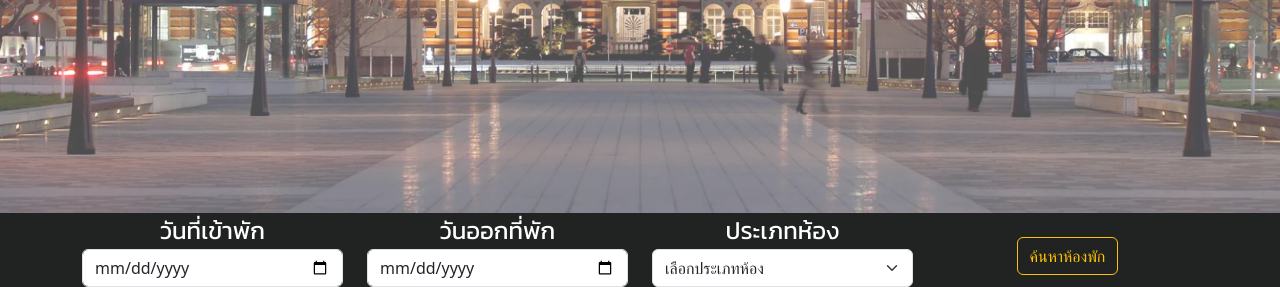
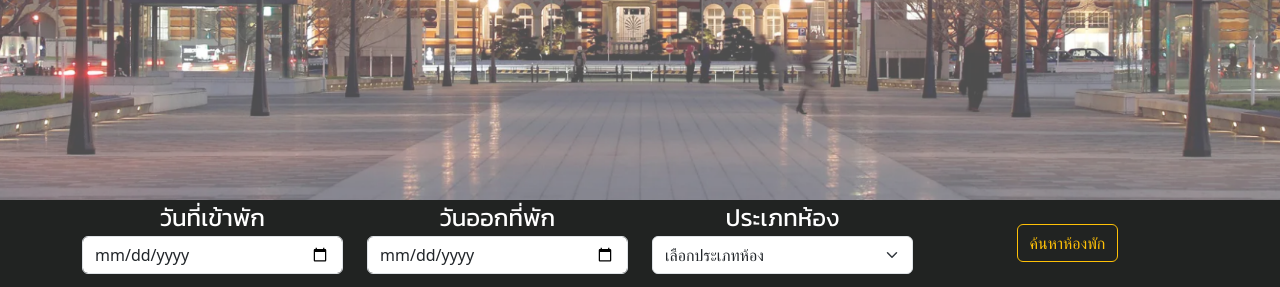
Before and after one commit to iceze087/PythonTokyostationhotel, a Flask app: page / in a window 1280 px wide. Shown: the part 513-800 px from the top of the page. Run offline with Flask 2, Linux system fonts and the light colour scheme.

Commit message:
change margin index

```diff
--- a/static/css/style.css
+++ b/static/css/style.css
@@ -94,6 +94,9 @@ a {
 	position: fixed;
 	bottom: 0;
 }
+#inputdate{
+    padding-bottom: 1%;
+}
 .header_input{
     color: #FFFFFF;
     font-size: 1.5rem;
--- a/templates/Tokyo_index.html
+++ b/templates/Tokyo_index.html
@@ -61,7 +61,7 @@
 
         <!--Feather Bar-->
         <div class="form_input">
-            <div class="container text-center">
+            <div class="container text-center" id="inputdate">
                 <form action="{{url_for('searchroom')}}" method="post">
                     <div class="row justify-content-md-center">
                         <div class="col-12 col-sm-12 col-md-6 col-lg-3">
```
